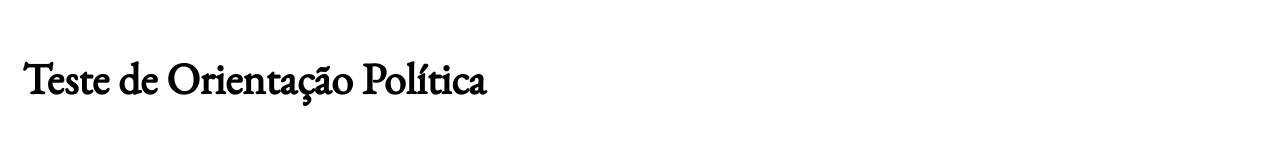
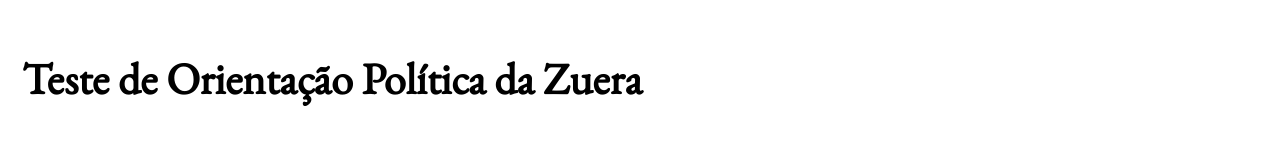
Before and after one commit to graciano/teste-orientacao-politica, a website: page index.html in a window 1280 px wide. Shown: the top 144 px of the page. Drawn offline with Linux system fonts and the light colour scheme.

Commit message:
deixando claro que é zuera

```diff
--- a/index.html
+++ b/index.html
@@ -4,10 +4,10 @@
     <meta charset="UTF-8">
     <meta name="viewport" content="width=device-width, initial-scale=1">
     <meta name="author" content="Matheus Graciano <graciano.dev@gmail.com>">
-    <meta name="description" content="Teste para descobrir sua orientação política. Tirado do Piauí Herald e informatizado.">
+    <meta name="description" content="Teste para descobrir sua orientação política da zueira. Tirado do Piauí Herald e informatizado.">
     <meta property="og:url"                content="http://graciano.github.io/teste-orientacao-politica" />
     <meta property="og:type"               content="website" />
-    <meta property="og:title"              content="Teste de Orientação Política" />
+    <meta property="og:title"              content="Teste de Orientação Política da Zuera" />
     <meta property="og:description"        content="Descubra se você é de esquerda, de direita, ou muito pelo contrário ;)" />
     <meta property="og:author"             content="Matheus Graciano" />
     <meta property="og:image"              content="http://i0.statig.com.br/bancodeimagens/9u/s0/wk/9us0wkxy98mas2z7o6wpyy716.jpg" />
@@ -31,7 +31,7 @@
         fjs.parentNode.insertBefore(js, fjs);
     }(document, 'script', 'facebook-jssdk'));
 </script>
-    <h1>Teste de Orientação Política</h1>
+    <h1>Teste de Orientação Política da Zuera</h1>
     <h2>Descubra se você é de esquerda, de direita, ou muito pelo contrário ;)</h2>
 
     <div id="test-container">
```
